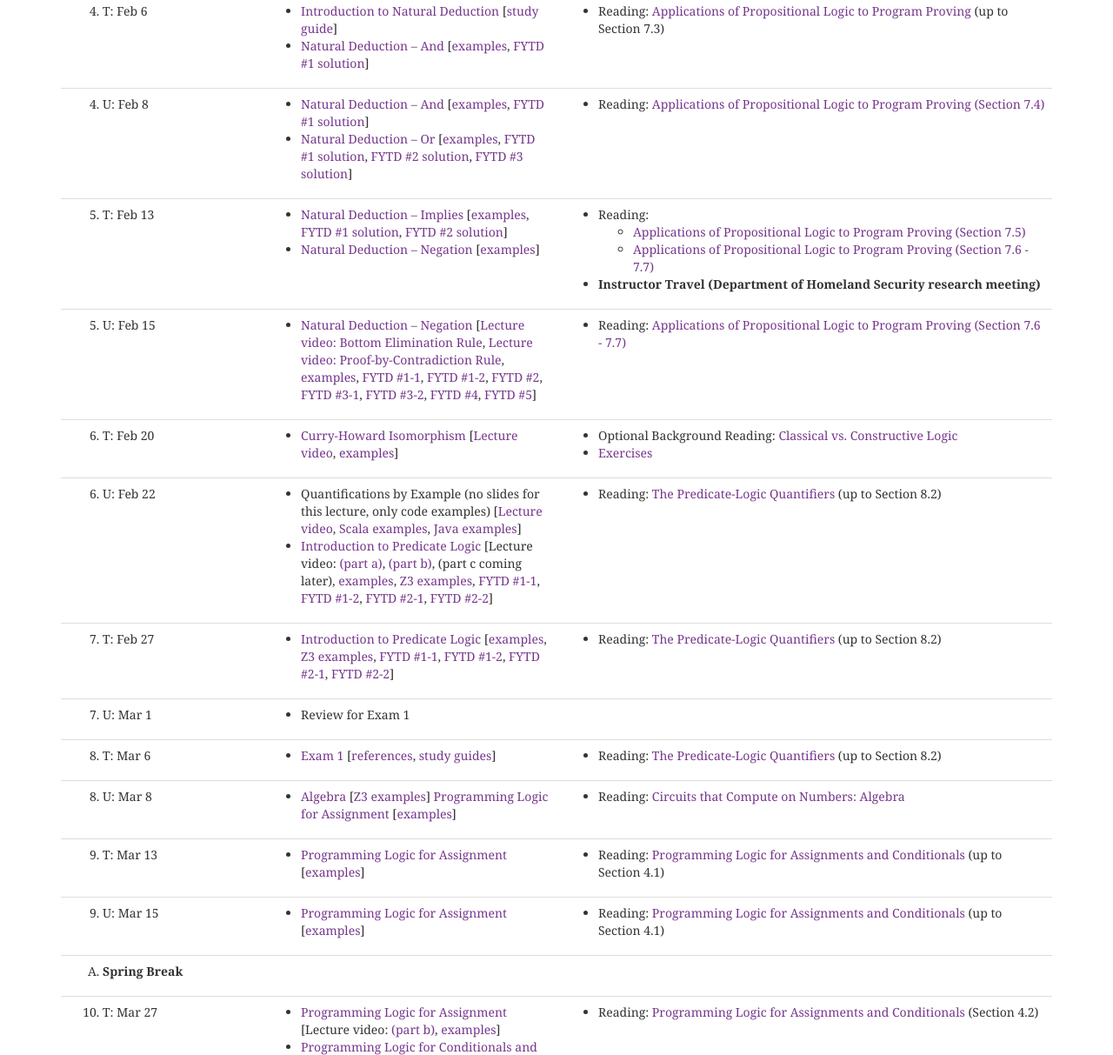
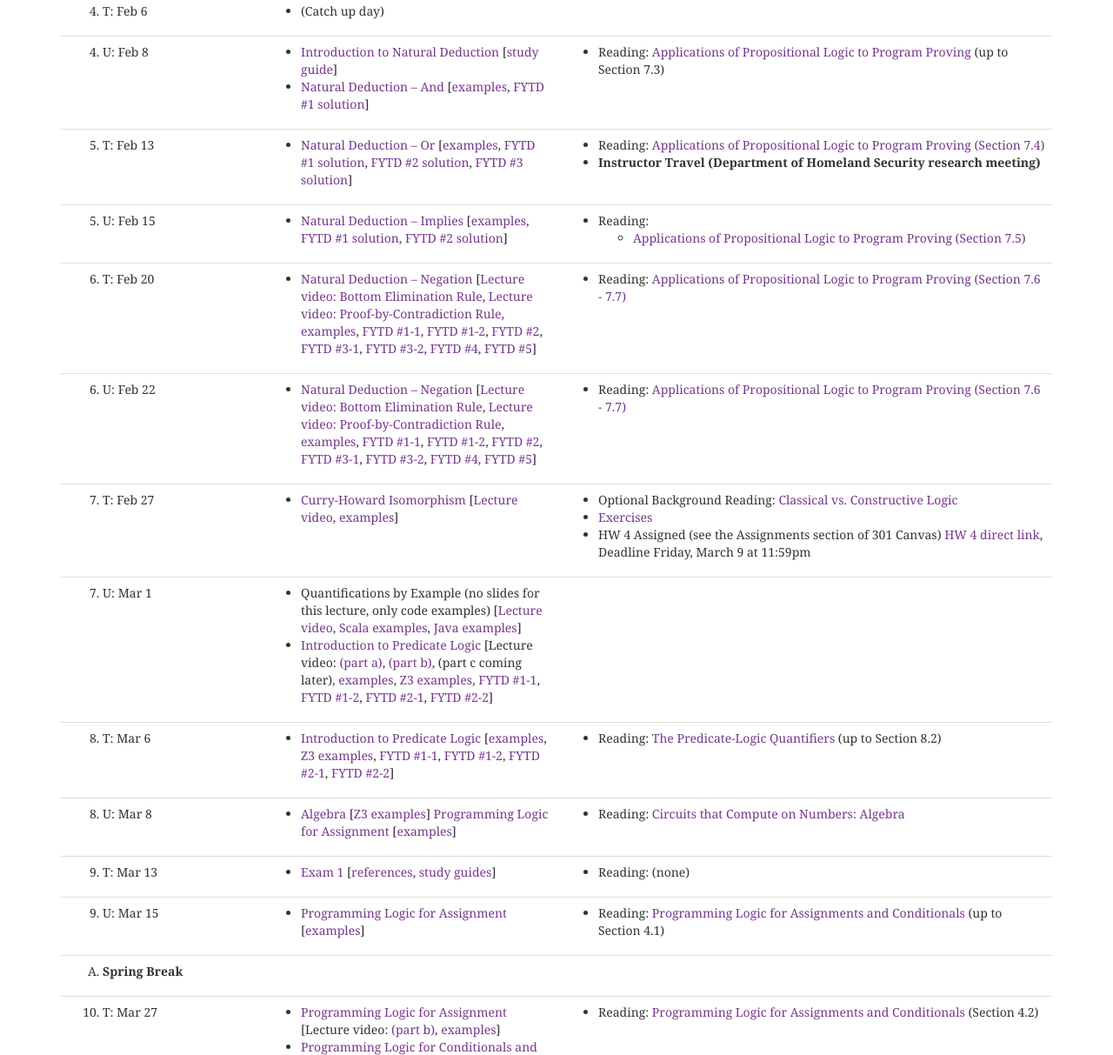
Before and after one commit to santoslab/gh-pages-301-s18, a plain HTML site: page schedule.html in a window 1280 px wide. Shown: the part 1161-2374 px from the top of the page at 87% size. Drawn offline with nearby package versions, Linux system fonts and the light colour scheme; some packages are replaced by stand-ins of ours; a web font is replaced by a local one.

Commit message:
Updated.

```diff
--- a/schedule.html
+++ b/schedule.html
@@ -252,6 +252,16 @@ Guided Exercise: Finding more models and building truth tables (<a class="refere
 </ol>
 </td>
 <td><ul class="first last simple">
+<li>(Catch up day)</li>
+</ul>
+</td>
+<td>&nbsp;</td>
+</tr>
+<tr class="row-odd"><td><ol class="first last arabic simple" start="4">
+<li>U: Feb 8</li>
+</ol>
+</td>
+<td><ul class="first last simple">
 <li><a class="reference external" href="https://drive.google.com/open?id=0B2v9RmdjXXbUV2M2N3ZyMUQ1SEE">Introduction to Natural Deduction</a>
 [<a class="reference external" href="https://drive.google.com/open?id=1fb63FQ6X5wkxkXPrRVyuFcMBuX-i3Syf">study guide</a>]</li>
 <li><a class="reference external" href="https://drive.google.com/open?id=0B3opDhlww1AXVHpiRjlOWmhZQzg">Natural Deduction &#8211; And</a>
@@ -264,14 +274,11 @@ Guided Exercise: Finding more models and building truth tables (<a class="refere
 </ul>
 </td>
 </tr>
-<tr class="row-odd"><td><ol class="first last arabic simple" start="4">
-<li>U: Feb 8</li>
+<tr class="row-even"><td><ol class="first last arabic simple" start="5">
+<li>T: Feb 13</li>
 </ol>
 </td>
 <td><ul class="first last simple">
-<li><a class="reference external" href="https://drive.google.com/open?id=0B2v9RmdjXXbUTmNtZDRBb0NSOEU">Natural Deduction &#8211; And</a>
-[<a class="reference external" href="https://github.com/sireum/v3-logika-examples/tree/release/src/propositional/and">examples</a>,
-<a class="reference external" href="https://drive.google.com/open?id=0B2v9RmdjXXbUaUp1dHZQdWVsVDg">FYTD #1 solution</a>]</li>
 <li><a class="reference external" href="https://drive.google.com/open?id=0B2v9RmdjXXbUY1FQM2dDZElqZFU">Natural Deduction &#8211; Or</a>
 [<a class="reference external" href="https://github.com/sireum/v3-logika-examples/tree/release/src/propositional/or">examples</a>,
 <a class="reference external" href="https://drive.google.com/open?id=0B2v9RmdjXXbUZW1SbE81MTNfOEk">FYTD #1 solution</a>,
@@ -281,11 +288,12 @@ Guided Exercise: Finding more models and building truth tables (<a class="refere
 </td>
 <td><ul class="first last simple">
 <li>Reading: <a class="reference external" href="http://logika.sireum.org/dschmidt/07-propositional-logic/index.html#or-introduction-and-or-elimination">Applications of Propositional Logic to Program Proving (Section 7.4)</a></li>
+<li><strong>Instructor Travel (Department of Homeland Security research meeting)</strong></li>
 </ul>
 </td>
 </tr>
-<tr class="row-even"><td><ol class="first last arabic simple" start="5">
-<li>T: Feb 13</li>
+<tr class="row-odd"><td><ol class="first last arabic simple" start="5">
+<li>U: Feb 15</li>
 </ol>
 </td>
 <td><ul class="first last simple">
@@ -293,22 +301,18 @@ Guided Exercise: Finding more models and building truth tables (<a class="refere
 [<a class="reference external" href="https://github.com/sireum/v3-logika-examples/tree/release/src/propositional/implies">examples</a>,
 <a class="reference external" href="https://drive.google.com/open?id=0B2v9RmdjXXbUcDVtY205RHVWUEk">FYTD #1 solution</a>,
 <a class="reference external" href="https://drive.google.com/open?id=0B2v9RmdjXXbUNnpCbi1hMkpqaGs">FYTD #2 solution</a>]</li>
-<li><a class="reference external" href="https://drive.google.com/open?id=0B2v9RmdjXXbUX1B1RzJ4dV9jZFE">Natural Deduction &#8211; Negation</a>
-[<a class="reference external" href="https://github.com/sireum/v3-logika-examples/tree/release/src/propositional/negation">examples</a>]</li>
 </ul>
 </td>
 <td><ul class="first last simple">
 <li>Reading:<ul>
 <li><a class="reference external" href="http://logika.sireum.org/dschmidt/07-propositional-logic/index.html#implies-introduction-and-implies-elimination">Applications of Propositional Logic to Program Proving (Section 7.5)</a></li>
-<li><a class="reference external" href="http://logika.sireum.org/dschmidt/07-propositional-logic/index.html#negation">Applications of Propositional Logic to Program Proving (Section 7.6 - 7.7)</a></li>
 </ul>
 </li>
-<li><strong>Instructor Travel (Department of Homeland Security research meeting)</strong></li>
 </ul>
 </td>
 </tr>
-<tr class="row-odd"><td><ol class="first last arabic simple" start="5">
-<li>U: Feb 15</li>
+<tr class="row-even"><td><ol class="first last arabic simple" start="6">
+<li>T: Feb 20</li>
 </ol>
 </td>
 <td><ul class="first last simple">
@@ -330,8 +334,31 @@ Guided Exercise: Finding more models and building truth tables (<a class="refere
 </ul>
 </td>
 </tr>
-<tr class="row-even"><td><ol class="first last arabic simple" start="6">
-<li>T: Feb 20</li>
+<tr class="row-odd"><td><ol class="first last arabic simple" start="6">
+<li>U: Feb 22</li>
+</ol>
+</td>
+<td><ul class="first last simple">
+<li><a class="reference external" href="https://drive.google.com/open?id=0B2v9RmdjXXbUX1B1RzJ4dV9jZFE">Natural Deduction &#8211; Negation</a>
+[<a class="reference external" href="https://drive.google.com/open?id=0B2v9RmdjXXbUb2tfRDI1YWEyOW8">Lecture video: Bottom Elimination Rule</a>,
+<a class="reference external" href="https://drive.google.com/open?id=0B2v9RmdjXXbUZXctZE5KVmJWSUE">Lecture video: Proof-by-Contradiction Rule</a>,
+<a class="reference external" href="https://github.com/sireum/v3-logika-examples/tree/release/src/propositional/negation">examples</a>,
+<a class="reference external" href="https://drive.google.com/open?id=0B2v9RmdjXXbUbVRjRDNuSW9WZ0U">FYTD #1-1</a>,
+<a class="reference external" href="https://drive.google.com/open?id=0B2v9RmdjXXbUMmlKci1aNkpJdFU">FYTD #1-2</a>,
+<a class="reference external" href="https://drive.google.com/open?id=0B2v9RmdjXXbUZXktTGpDWFlpa1k">FYTD #2</a>,
+<a class="reference external" href="https://drive.google.com/open?id=0B2v9RmdjXXbUV1FRLV9kenRLdEU">FYTD #3-1</a>,
+<a class="reference external" href="https://drive.google.com/open?id=0B2v9RmdjXXbUN3RRS3hHTF9NWVk">FYTD #3-2</a>,
+<a class="reference external" href="https://drive.google.com/open?id=0B2v9RmdjXXbUeGhaeW5jeFNCeEU">FYTD #4</a>,
+<a class="reference external" href="https://drive.google.com/open?id=0B2v9RmdjXXbUVVI2YzVjWVB3dEE">FYTD #5</a>]</li>
+</ul>
+</td>
+<td><ul class="first last simple">
+<li>Reading: <a class="reference external" href="http://logika.sireum.org/dschmidt/07-propositional-logic/index.html#negation">Applications of Propositional Logic to Program Proving (Section 7.6 - 7.7)</a></li>
+</ul>
+</td>
+</tr>
+<tr class="row-even"><td><ol class="first last arabic simple" start="7">
+<li>T: Feb 27</li>
 </ol>
 </td>
 <td><ul class="first last simple">
@@ -343,11 +370,13 @@ Guided Exercise: Finding more models and building truth tables (<a class="refere
 <td><ul class="first last simple">
 <li>Optional Background Reading: <a class="reference external" href="https://drive.google.com/open?id=0B2v9RmdjXXbUaUQzSlBvX29BWW8">Classical vs. Constructive Logic</a></li>
 <li><a class="reference external" href="https://github.com/ksu-cis-301/301f16/tree/master/exercises/natural-deduction">Exercises</a></li>
+<li>HW 4 Assigned (see the Assignments section of 301 Canvas) <a class="reference external" href="https://k-state.instructure.com/courses/54541/assignments/587908">HW 4 direct link</a>,
+Deadline Friday, March 9 at 11:59pm</li>
 </ul>
 </td>
 </tr>
-<tr class="row-odd"><td><ol class="first last arabic simple" start="6">
-<li>U: Feb 22</li>
+<tr class="row-odd"><td><ol class="first last arabic simple" start="7">
+<li>U: Mar 1</li>
 </ol>
 </td>
 <td><ul class="first last simple">
@@ -367,13 +396,10 @@ Guided Exercise: Finding more models and building truth tables (<a class="refere
 <a class="reference external" href="https://drive.google.com/open?id=0B2v9RmdjXXbUNTRnYkJTZFBhSFk">FYTD #2-2</a>]</li>
 </ul>
 </td>
-<td><ul class="first last simple">
-<li>Reading: <a class="reference external" href="http://logika.sireum.org/dschmidt/08-predicate-logic/index.html">The Predicate-Logic Quantifiers</a> (up to Section 8.2)</li>
-</ul>
-</td>
+<td>&nbsp;</td>
 </tr>
-<tr class="row-even"><td><ol class="first last arabic simple" start="7">
-<li>T: Feb 27</li>
+<tr class="row-even"><td><ol class="first last arabic simple" start="8">
+<li>T: Mar 6</li>
 </ol>
 </td>
 <td><ul class="first last simple">
@@ -384,31 +410,6 @@ Guided Exercise: Finding more models and building truth tables (<a class="refere
 <a class="reference external" href="https://drive.google.com/open?id=0B2v9RmdjXXbUeUJLQXpUbEs0TkE">FYTD #1-2</a>,
 <a class="reference external" href="https://drive.google.com/open?id=0B2v9RmdjXXbUWUVKNVVNVUFCVE0">FYTD #2-1</a>,
 <a class="reference external" href="https://drive.google.com/open?id=0B2v9RmdjXXbUNTRnYkJTZFBhSFk">FYTD #2-2</a>]</li>
-</ul>
-</td>
-<td><ul class="first last simple">
-<li>Reading: <a class="reference external" href="http://logika.sireum.org/dschmidt/08-predicate-logic/index.html">The Predicate-Logic Quantifiers</a> (up to Section 8.2)</li>
-</ul>
-</td>
-</tr>
-<tr class="row-odd"><td><ol class="first last arabic simple" start="7">
-<li>U: Mar 1</li>
-</ol>
-</td>
-<td><ul class="first last simple">
-<li>Review for Exam 1</li>
-</ul>
-</td>
-<td>&nbsp;</td>
-</tr>
-<tr class="row-even"><td><ol class="first last arabic simple" start="8">
-<li>T: Mar 6</li>
-</ol>
-</td>
-<td><ul class="first last simple">
-<li><a class="reference external" href="https://github.com/ksu-cis-301/301f16/tree/master/exams/exam1">Exam 1</a>
-[<a class="reference external" href="https://drive.google.com/open?id=0B3opDhlww1AXT0pwcThaNVR5VXc">references</a>,
-<a class="reference external" href="https://drive.google.com/drive/folders/0B3opDhlww1AXM3kyUk1xb3pCd0E">study guides</a>]</li>
 </ul>
 </td>
 <td><ul class="first last simple">
@@ -437,12 +438,13 @@ Guided Exercise: Finding more models and building truth tables (<a class="refere
 </ol>
 </td>
 <td><ul class="first last simple">
-<li><a class="reference external" href="https://drive.google.com/open?id=0B3opDhlww1AXV3A0ZWlIZUd4aFE">Programming Logic for Assignment</a>
-[<a class="reference external" href="https://github.com/sireum/v3-logika-examples/tree/release/src/programming/manual/">examples</a>]</li>
+<li><a class="reference external" href="https://github.com/ksu-cis-301/301f16/tree/master/exams/exam1">Exam 1</a>
+[<a class="reference external" href="https://drive.google.com/open?id=0B3opDhlww1AXT0pwcThaNVR5VXc">references</a>,
+<a class="reference external" href="https://drive.google.com/open?id=1GTH3P4H0ivfa-8dHLhmFubDZNfhJhAYT">study guides</a>]</li>
 </ul>
 </td>
 <td><ul class="first last simple">
-<li>Reading: <a class="reference external" href="http://logika.sireum.org/dschmidt/04-programming-logic/index.html">Programming Logic for Assignments and Conditionals</a> (up to Section 4.1)</li>
+<li>Reading: (none)</li>
 </ul>
 </td>
 </tr>
```
Also changed, not shown: _sources/schedule.txt, searchindex.js.
